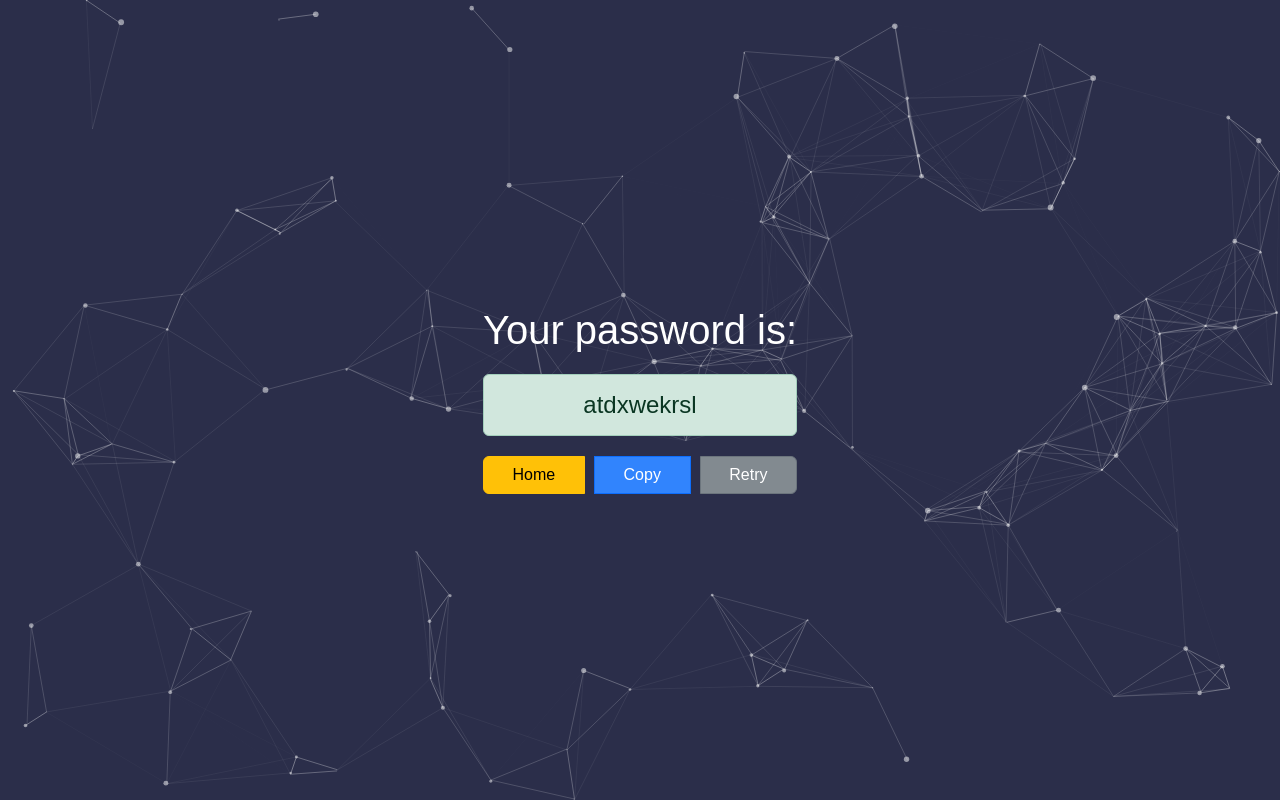
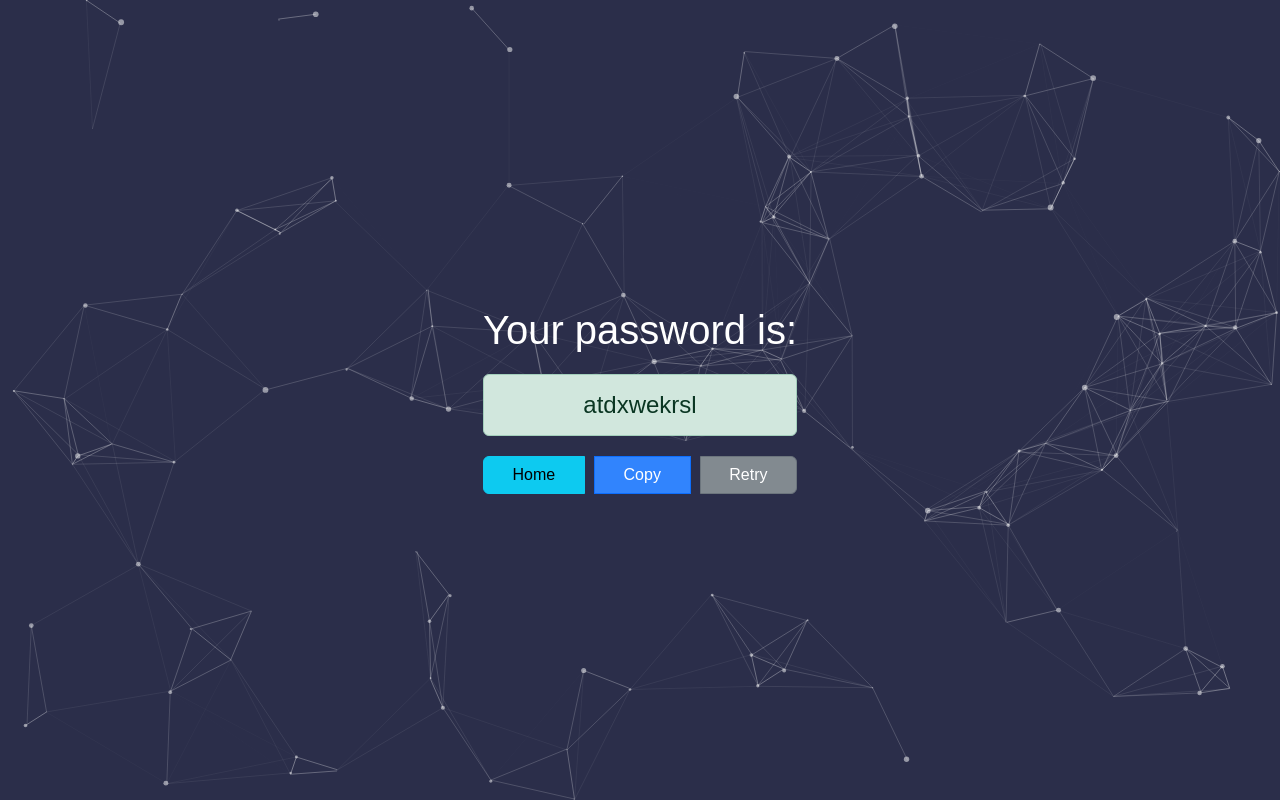
Before and after one commit to Hullka/django3-password_generated_v2, a Django app: page /password/ in a window 1280 px wide. Run offline with Django 5.2, Linux system fonts and the light colour scheme.

Commit message:
I made some tweaks

```diff
--- a/generator/templates/generator/password.html
+++ b/generator/templates/generator/password.html
@@ -15,7 +15,7 @@
             <h1>Your password is:</h1>
             <h2 class="alert alert-success password-alert">{{ password }}</h2>
             <div class="btn-group">
-                <a href="{% url 'home' %}" class="btn btn-warning">Home</a>
+                <a href="{% url 'home' %}" class="btn btn-info">Home</a>
                 <button id="copyButton" class="btn btn-primary btn-animate">Copy</button>
                 <button id="retryButton" class="btn btn-secondary btn-animate">Retry</button>
             </div>
--- a/password_generator/settings.py
+++ b/password_generator/settings.py
@@ -20,7 +20,7 @@ BASE_DIR = Path(__file__).resolve().parent.parent
 # See https://docs.djangoproject.com/en/5.0/howto/deployment/checklist/
 
 # SECURITY WARNING: keep the secret key used in production secret!
-SECRET_KEY = 'django-insecure-j!@i3e#6z#^k^r$2b=kq++rc+^kpe!jndwcphbvuls*#t886ey'
+SECRET_KEY = 'django-insecure-j!@i3e#6z#^k^r7777$2b=kq++rc+^kpe!jndwcphbvuls*#t886ey'
 
 # SECURITY WARNING: don't run with debug turned on in production!
 DEBUG = True
```
